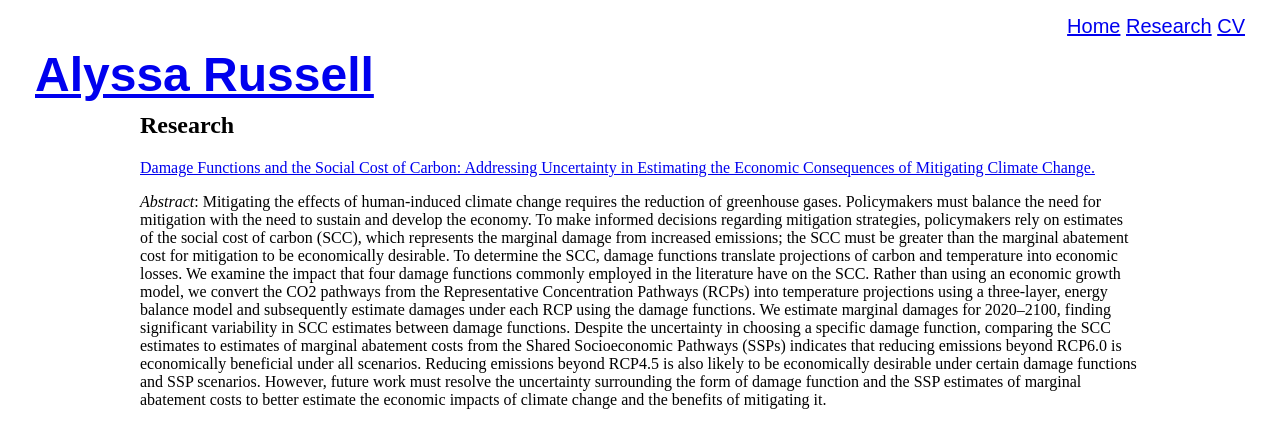
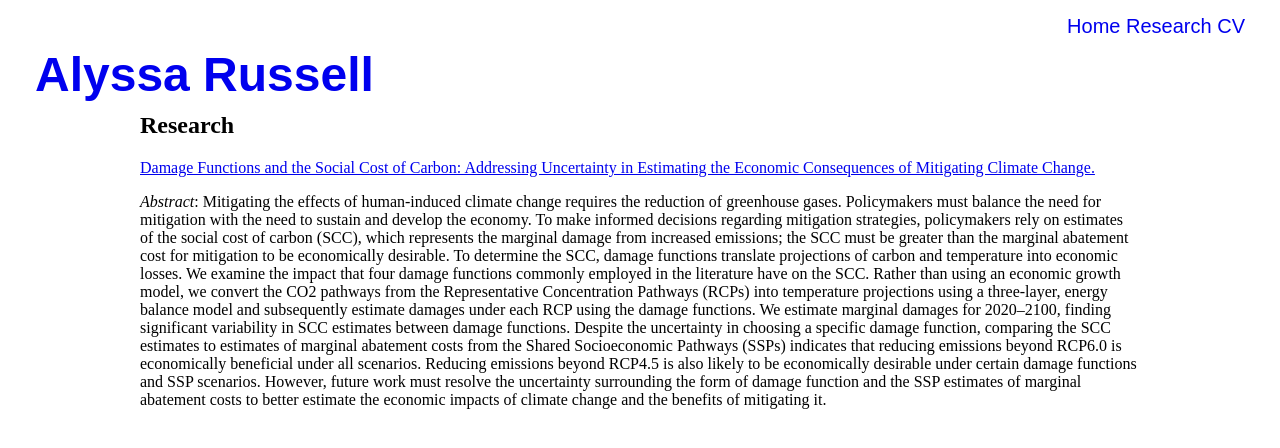
Before and after one commit to alyssar7/alyssarussell, a plain HTML site: page research.html in a window 1280 px wide. Drawn offline with Linux system fonts and the light colour scheme.

Commit message:
Update research.html

```diff
--- a/research.html
+++ b/research.html
@@ -11,6 +11,12 @@
             color: #fff;
             text-align: center;
             padding: 20px;
+        }
+        h1 a{
+            text-decoration: none !important;
+        }
+        nav a{
+            text-decoration: none !important;
         }
         .name-header {
             text-decoration: none !important;
```
